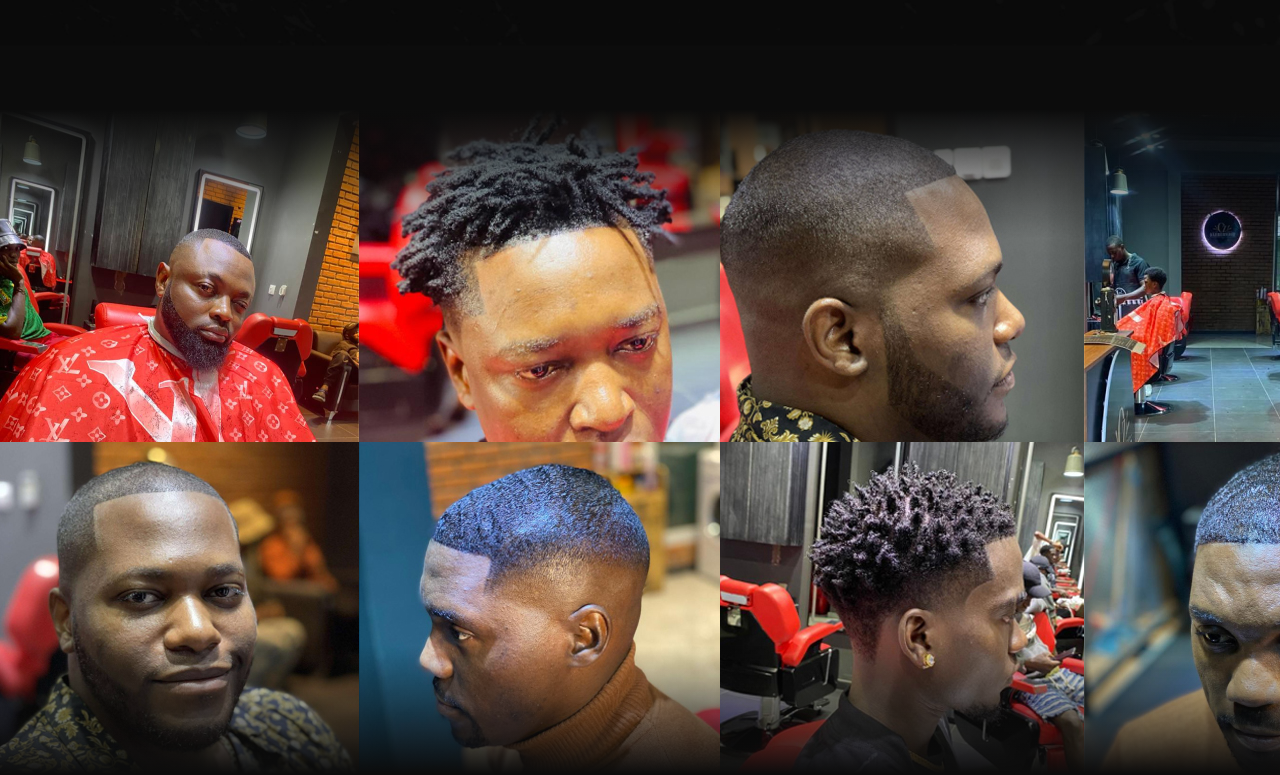
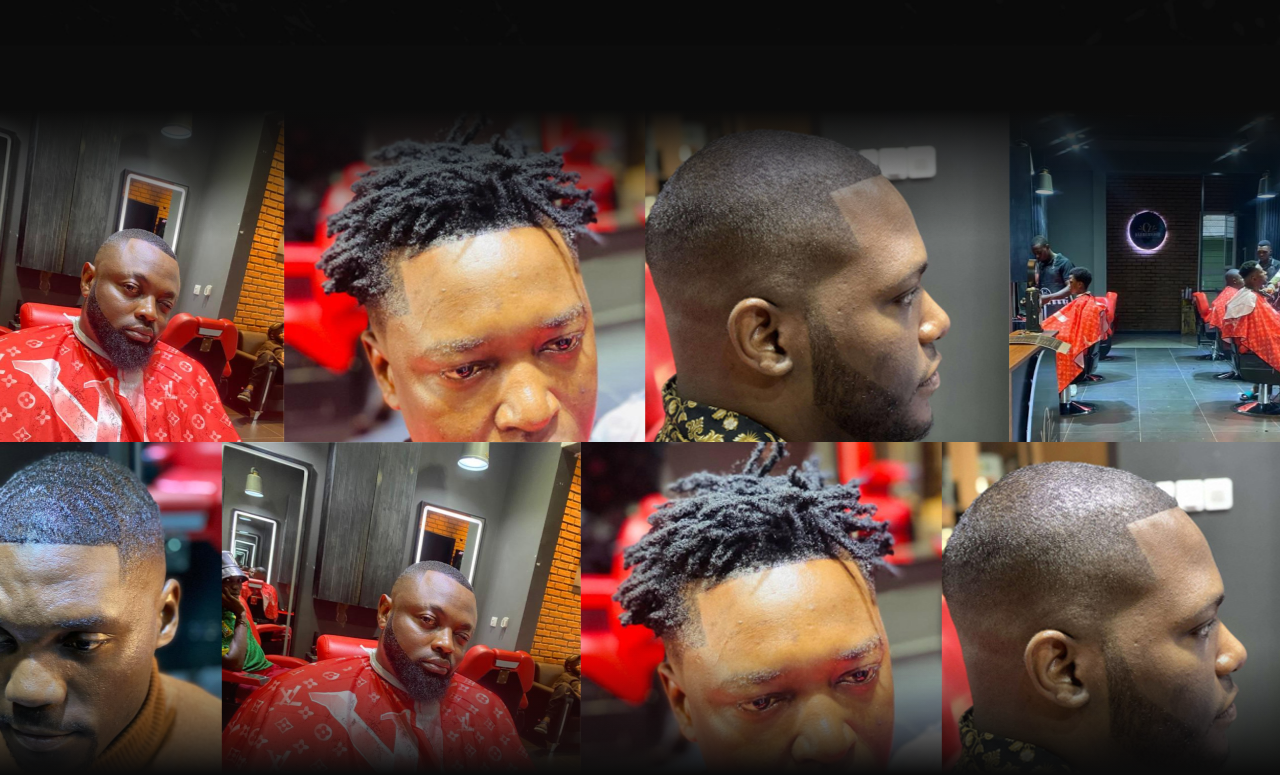
Before and after one commit to TeddyMedjio/barbershop, a Next.js app: page / in a window 1280 px wide. Shown: the part 1505-2280 px from the top of the page. Built offline with nearby package versions, Linux system fonts and the light colour scheme; a web font is replaced by a local one.

Commit message:
scroll update

```diff
--- a/src/components/Galery.jsx
+++ b/src/components/Galery.jsx
@@ -10,10 +10,10 @@ import picture8 from "../../public/img/picture8.jpg";
 
 const Galery = () => {
   return (
-    <div className="bg-black-gray relative pb-20">
-      <div className=" absolute top-0 h-32 bg-gradient-to-b from-black-gray w-full"></div>
-      <div className=" absolute bottom-20 h-32 bg-gradient-to-t from-black-gray w-full"></div>
-      <div className="flex items-center w-full overflow-auto">
+    <div className="bg-black-gray relative pb-20 overflow-x-hidden">
+      <div className=" absolute top-0 h-32 bg-gradient-to-b from-black-gray w-full z-50"></div>
+      <div className=" absolute bottom-20 h-32 bg-gradient-to-t from-black-gray w-full z-50"></div>
+      <div className="marquee__group flex items-center min-w-full -z-50">
         <Image src={picture1} alt="photo coiffure" />
         <Image src={picture2} alt="photo coiffure" />
         <Image src={picture3} alt="photo coiffure" />
@@ -22,8 +22,14 @@ const Galery = () => {
         <Image src={picture6} alt="photo coiffure" />
         <Image src={picture7} alt="photo coiffure" />
         <Image src={picture8} alt="photo coiffure" />
+        <Image src={picture1} alt="photo coiffure" />
+        <Image src={picture2} alt="photo coiffure" />
+        <Image src={picture3} alt="photo coiffure" />
+        <Image src={picture4} alt="photo coiffure" />
+        <Image src={picture8} alt="photo coiffure" />
+        <Image src={picture1} alt="photo coiffure" />
       </div>
-      <div className="flex items-center w-full overflow-auto">
+      <div className="marquee__grouptwo flex items-center min-w-full -z-50">
         <Image src={picture5} alt="photo coiffure" />
         <Image src={picture6} alt="photo coiffure" />
         <Image src={picture7} alt="photo coiffure" />
@@ -32,6 +38,15 @@ const Galery = () => {
         <Image src={picture2} alt="photo coiffure" />
         <Image src={picture3} alt="photo coiffure" />
         <Image src={picture4} alt="photo coiffure" />
+        <Image src={picture5} alt="photo coiffure" />
+        <Image src={picture6} alt="photo coiffure" />
+        <Image src={picture7} alt="photo coiffure" />
+        <Image src={picture8} alt="photo coiffure" />
+        <Image src={picture1} alt="photo coiffure" />
+        <Image src={picture2} alt="photo coiffure" />
+        <Image src={picture3} alt="photo coiffure" />
+        <Image src={picture5} alt="photo coiffure" />
+        <Image src={picture4} alt="photo coiffure" />
       </div>
     </div>
   );
--- a/src/styles/globals.css
+++ b/src/styles/globals.css
@@ -29,3 +29,30 @@
   align-items: center;
   z-index: 50;
 }
+
+.marquee__group {
+  z-index: 50;
+  animation: scroll infinite 55s linear;
+}
+
+@keyframes scroll {
+  0% {
+    transform: translateX(0);
+  }
+  100% {
+    transform: translateX(calc(-166px * 4));
+  }
+}
+
+.marquee__grouptwo {
+  animation: scrolltwo infinite 65s linear;
+}
+
+@keyframes scrolltwo {
+  0% {
+    transform: translateX(-100%);
+  }
+  100% {
+    transform: translateX(calc(-166px * 4));
+  }
+}
```
Also changed, not shown: src/pages/index.js (+0 -7 lines).
